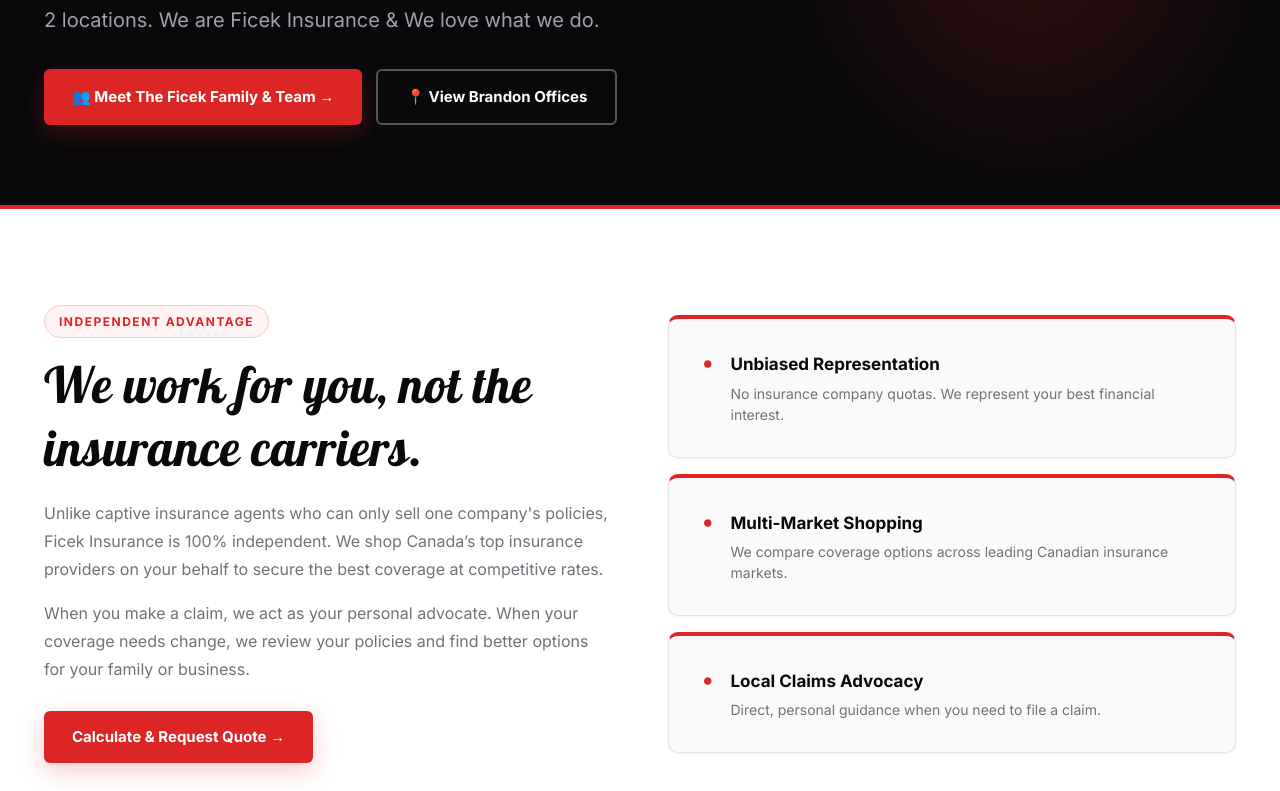
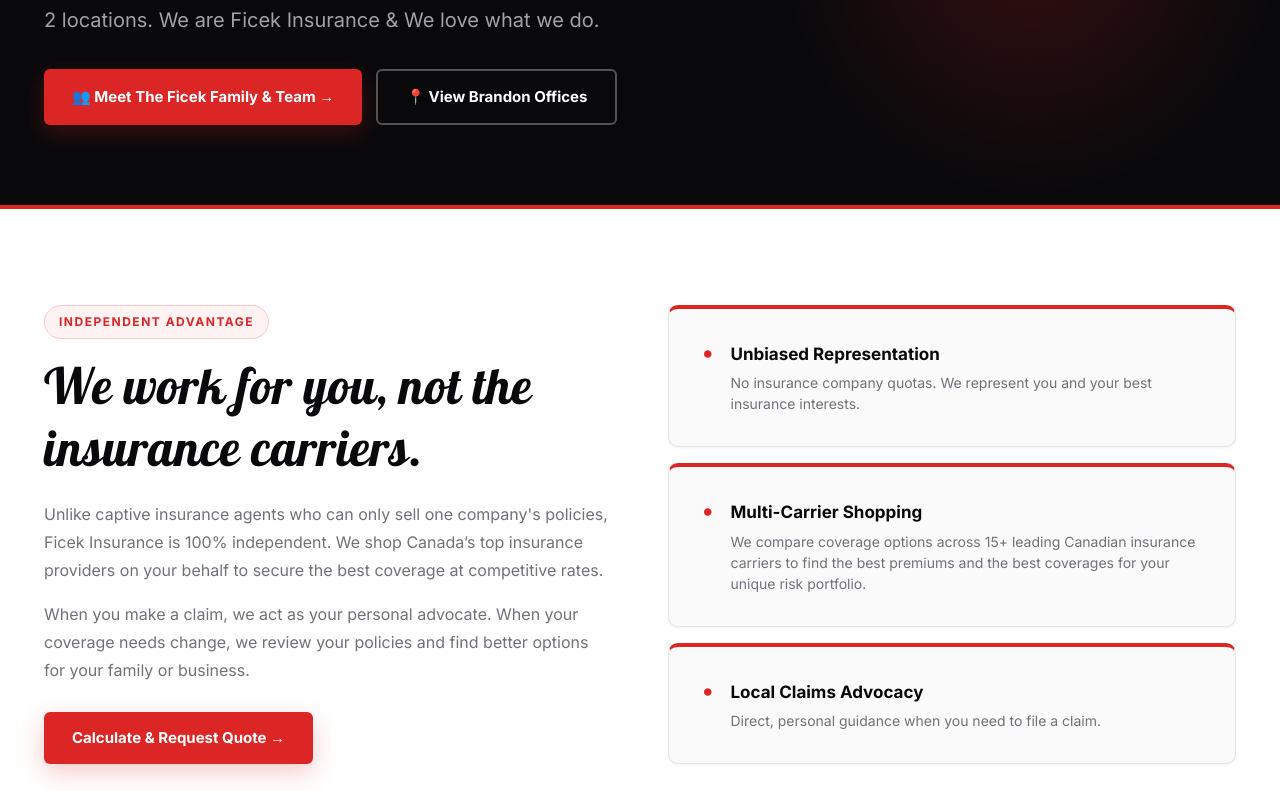
Before and after one commit to austinlmadeit/ficeks, a Next.js app: page /about in a window 1280 px wide. Shown: the part 428-1219 px from the top of the page. Built offline with nearby package versions, Linux system fonts and the light colour scheme.

Commit message:
Update Multi-Carrier Shopping and Unbiased Representation card copy on About page

```diff
--- a/app/about/page.js
+++ b/app/about/page.js
@@ -116,8 +116,8 @@
 
             <div style={{ display: 'flex', flexDirection: 'column', gap: '16px' }}>
               {[
-                { title: 'Unbiased Representation', desc: 'No insurance company quotas. We represent your best financial interest.' },
-                { title: 'Multi-Market Shopping', desc: 'We compare coverage options across leading Canadian insurance markets.' },
+                { title: 'Unbiased Representation', desc: 'No insurance company quotas. We represent you and your best insurance interests.' },
+                { title: 'Multi-Carrier Shopping', desc: 'We compare coverage options across 15+ leading Canadian insurance carriers to find the best premiums and the best coverages for your unique risk portfolio.' },
                 { title: 'Local Claims Advocacy', desc: 'Direct, personal guidance when you need to file a claim.' },
               ].map((item, i) => (
                 <div key={i} className="card card-red-top" style={{ display: 'flex', gap: '16px', alignItems: 'flex-start', background: '#fafafa' }}>
```
